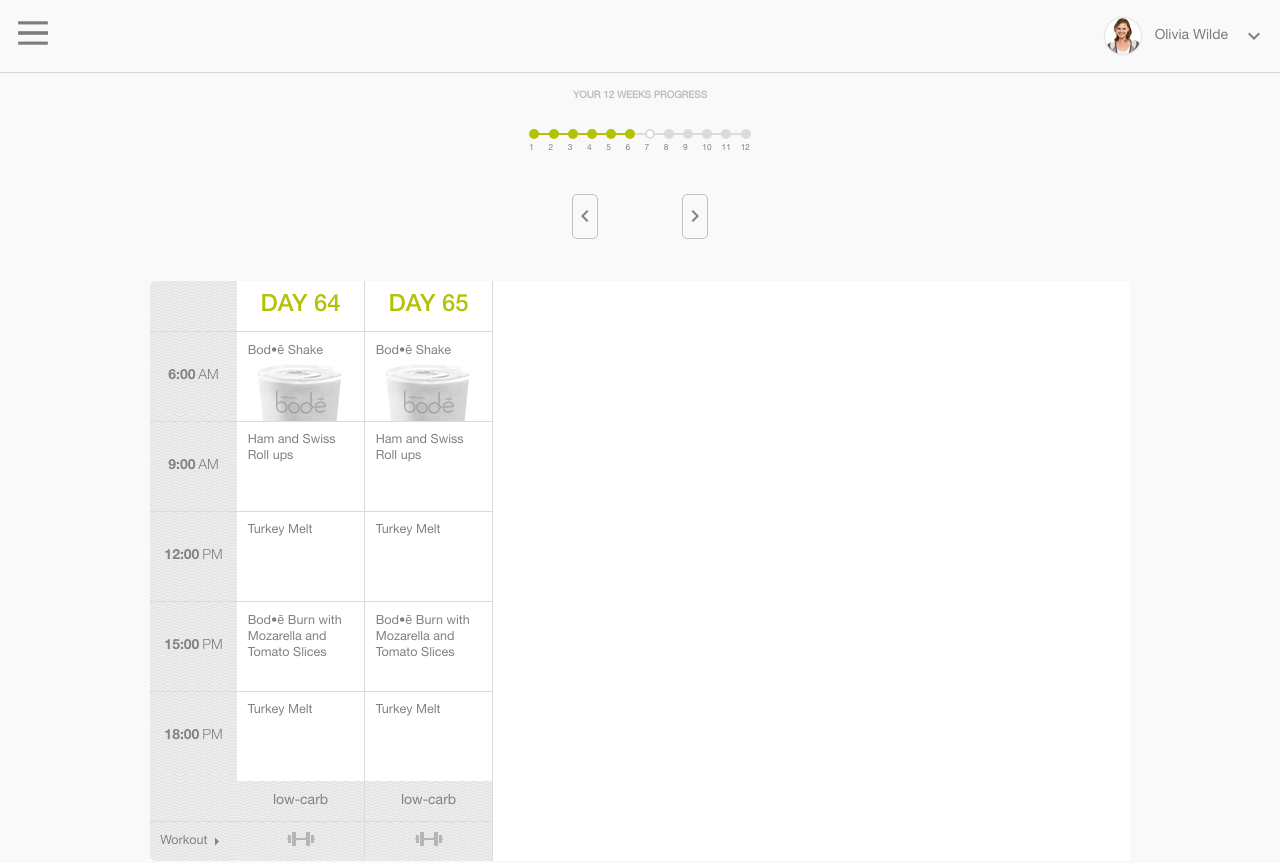
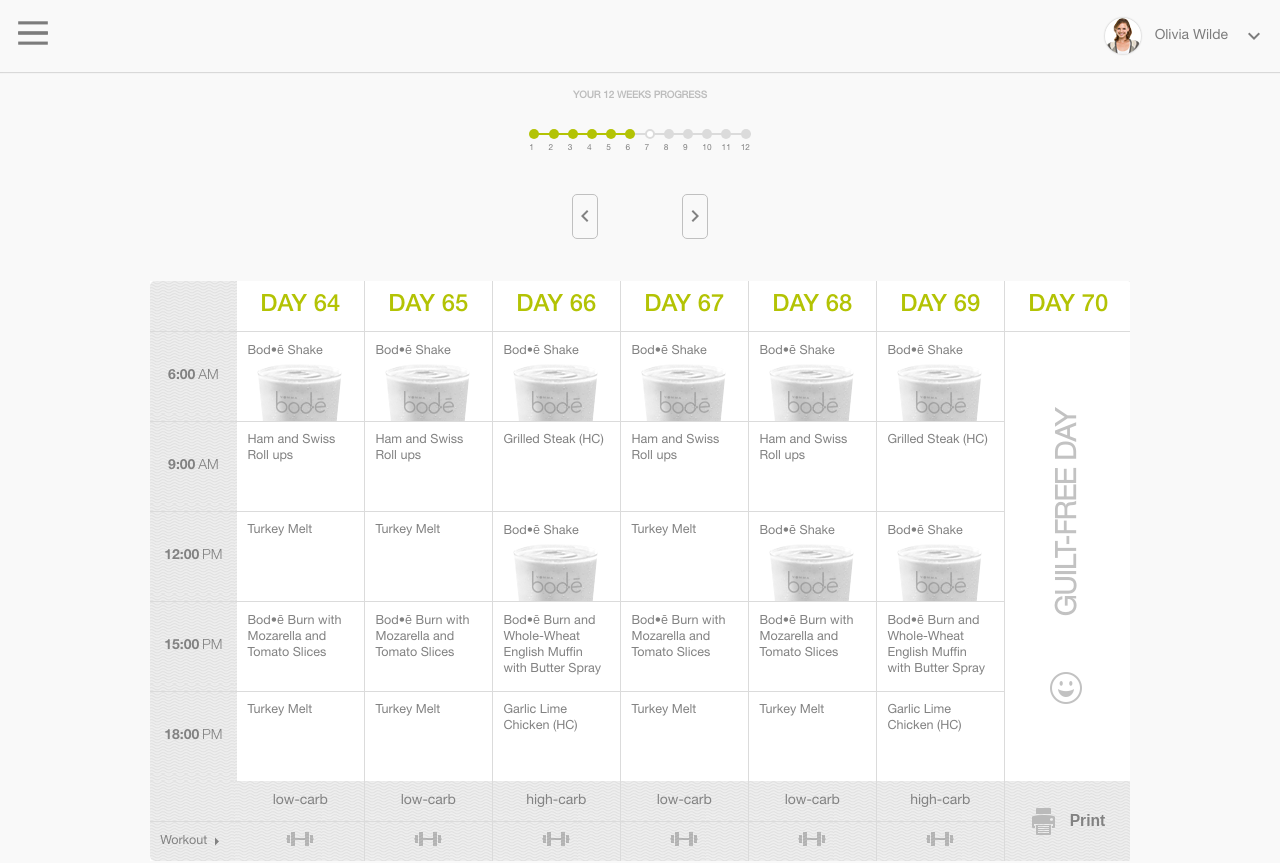
Before and after one commit to annaszalkiewicz/react-diet-app, a React (Create React App) app: page /dashboard in a window 1280 px wide. Shown: the top 863 px of the page. Built offline with nearby package versions, Linux system fonts and the light colour scheme.

Commit message:
Add min and max width to meal plan overflow

```diff
--- a/src/sass/_MealWeek.scss
+++ b/src/sass/_MealWeek.scss
@@ -18,7 +18,8 @@
 }
 .mealPlan_overflow {
   display: flex;
-  width: 256px;
+  min-width: 256px;
+  max-width: 896px;
   overflow-x: auto;
 }
 .mealPlan_day {
@@ -114,3 +115,8 @@
     margin-left: 0.5em;
   }
 }
+@media screen and (min-width: 980px) {
+  .mealPlan_overflow {
+    overflow-x: hidden;
+  }
+}
```
